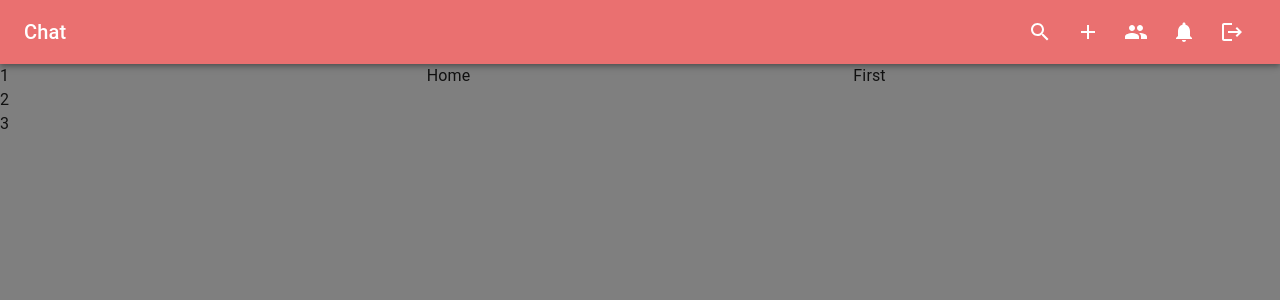
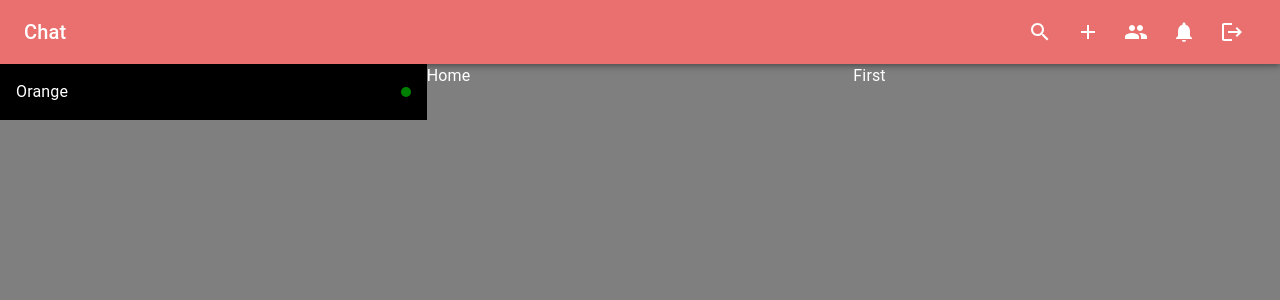
Before and after one commit to Bright-CodeHub/chat_app, a React (Vite) app: page / in a window 1280 px wide. Shown: the top 300 px of the page. Built offline with nearby package versions, Linux system fonts and the light colour scheme.

Commit message:
progress on home page

```diff
--- a/src/App.jsx
+++ b/src/App.jsx
@@ -14,13 +14,13 @@ let user = true
 const App = () => {
   return (
     <BrowserRouter>
-      <Suspense fallback={<LayoutLoader/>}>
+      <Suspense fallback={<LayoutLoader />}>
         <Routes>
 
           <Route element={<ProtectRoute user={user} />} >
 
             <Route path='/' element={<Home />} />
-            <Route path='/chat:chatid' element={<Chat />} />
+            <Route path='/chat:chatId' element={<Chat />} />
             <Route path='/groups' element={<Groups />} />
 
           </Route>
--- /dev/null
+++ b/src/Components/constants/sampleData.js
@@ -0,0 +1,7 @@
+export const sampleChats = [{
+    avatar: ['img'],
+    name: 'Orange',
+    _id: '1',
+    groupChat: false,
+    members: ['1', '2']
+}]
--- a/src/Components/layout/AppLayout.jsx
+++ b/src/Components/layout/AppLayout.jsx
@@ -3,6 +3,7 @@ import Header from './Header'
 import Title from '../shared/Title'
 import { Grid } from '@mui/material'
 import ChatList from '../specific/ChatList'
+import { sampleChats } from '../constants/sampleData'
 
 const AppLayout = (WrappedComponent) => {
     return (props) => {
@@ -11,10 +12,15 @@ const AppLayout = (WrappedComponent) => {
                 <Title />
                 <Header />
 
-                <Grid container sx={{ height: 'calc(100vh - 4rem)' }} >
+                <Grid container sx={{ height: 'calc(100vh - 4rem)', color: 'white' }} >
 
                     <Grid size={{ xs: 'grow' }} sx={{ bgcolor: 'rgba(0,0,0,0.50)', height: '100%' }} >
-                        <ChatList chats={[1, 2, 3]} />
+                        <ChatList
+                            chats={sampleChats}
+                            chatId={'1'}
+                            newMessagesAlert={[{ chatId: '1', count: 4 }]}
+                            onlineUsers={['1', '2']}
+                        />
                     </Grid>
 
                     <Grid size={{ sm: 'grow' }} sx={{ bgcolor: 'rgba(0,0,0,0.50)', height: '100%', display: { xs: 'none', sm: 'block' } }} >
--- a/src/Components/shared/ChatItem.jsx
+++ b/src/Components/shared/ChatItem.jsx
@@ -1,9 +1,56 @@
-import React from 'react'
+import React, { memo } from 'react'
+import { Link } from '../styles/StyledComponents'
+import { Box, Stack, Typography } from '@mui/material'
 
-const ChatItem = () => {
+
+const ChatItem = ({ avatar = [], name, _id, groupChat = false, sameSender, isOnline, newMessageAlert, index = 0, handleDeleteChatOpen }) => {
     return (
-        <div>ChatItem</div>
+        <Link to={`/chat/${_id}`} onContextMenu={(e) => handleDeleteChatOpen(e, _id, groupChat)} sx={{
+            padding:0
+        }}>
+
+            <div style={{
+                display: 'flex',
+                alignItems: 'center',
+                gap: '1rem',
+                padding: '1rem',
+                backgroundColor: sameSender ? 'black' : 'unset',
+                color: sameSender ? 'white' : 'unset',
+                position: 'relative'
+            }} >
+
+                {/* Avatar */}
+
+                <Stack>
+                    <Typography>{name}</Typography>
+                    {
+                        newMessageAlert && (
+                            <Typography>{newMessageAlert.count} New Message</Typography>
+                        )
+                    }
+                </Stack>
+
+                {
+                    isOnline && (
+                        <Box sx={{
+                            width: '10px',
+                            height: '10px',
+                            borderRadius: '50%',
+                            backgroundColor: 'green',
+                            position: 'absolute',
+                            top: '50%',
+                            right: '1rem',
+                            transform: 'translateY(-50%)',
+                        }}>
+
+                        </Box>
+                    )
+                }
+
+            </div>
+
+        </Link>
     )
 }
 
-export default ChatItem
+export default memo(ChatItem)
--- a/src/Components/specific/ChatList.jsx
+++ b/src/Components/specific/ChatList.jsx
@@ -1,12 +1,24 @@
 import { Stack } from '@mui/material'
 import React from 'react'
+import ChatItem from '../shared/ChatItem'
 
 const ChatList = ({ w = '100%', chats = [], chatId, onlineUsers = [], newMessagesAlert = [{ chatId: '', count: 0 }], handelDeleteChat }) => {
     return (
         <Stack sx={{ width: w }} >
             {
-                chats?.map((data) => {
-                    return <div>{data}</div>
+                chats?.map((data, idx) => {
+
+                    const { avatar, name, _id, members, groupChat } = data
+
+                    const newMessageAlert = newMessagesAlert.find((chatId) => {
+                        return chatId === _id
+                    })
+
+                    const isOnline = members?.some((member) => onlineUsers.includes(_id))
+
+                    return <ChatItem
+                        index={idx} newMessageAlert={newMessageAlert} isOnline={isOnline} avatar={avatar} name={name} _id={_id} key={idx} groupChat={groupChat} sameSender={chatId === _id} handleDeleteChatOpen={handelDeleteChat}
+                    />
                 })
             }
         </Stack>
--- a/src/Components/styles/StyledComponents.jsx
+++ b/src/Components/styles/StyledComponents.jsx
@@ -1,4 +1,5 @@
 import { styled } from "@mui/material";
+import { Link as LinkComponent } from 'react-router-dom'
 
 export const VisuallyHiddenInput = styled('input')({
     border: 0,
@@ -11,3 +12,12 @@ export const VisuallyHiddenInput = styled('input')({
     position: 'absolute',
     whiteSpace: 'nowrap',
 })
+
+export const Link = styled(LinkComponent)({
+    textDecoration: 'none',
+    color: "black",
+    padding: '1rem',
+    ":hover": {
+        backgroundColor: 'rgba(0,0,0,0.20)'
+    }
+})
--- a/src/Pages/Login.jsx
+++ b/src/Pages/Login.jsx
@@ -28,9 +28,9 @@ const Login = () => {
 
     return (
         <div
-        style={{
-            backgroundColor:'#f5f5f5'
-        }}
+            style={{
+                backgroundColor: '#f5f5f5'
+            }}
         >
             <Container
                 component={'main'}
```
Also changed, not shown: 1 other file (tests, documents, lock files or other folders).
